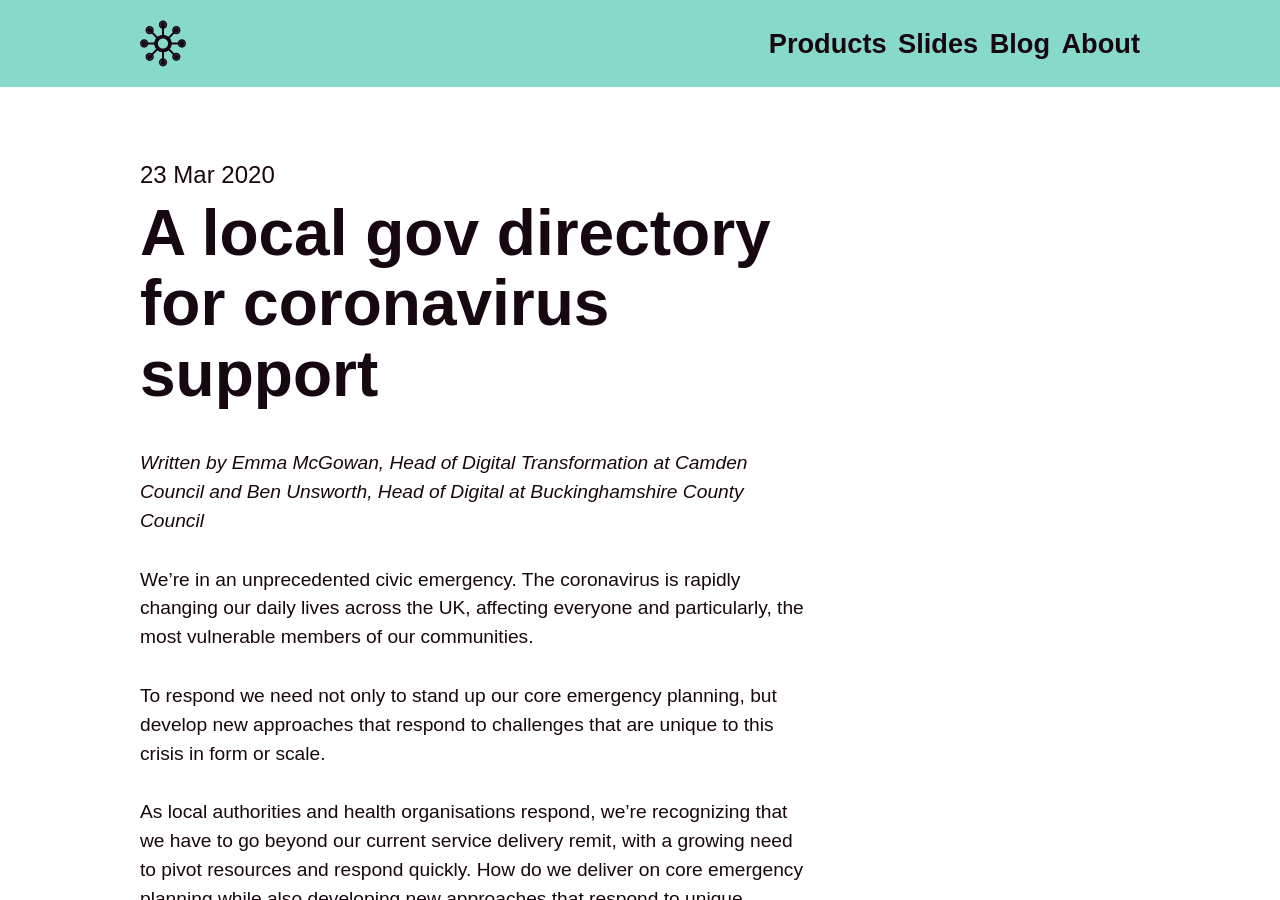
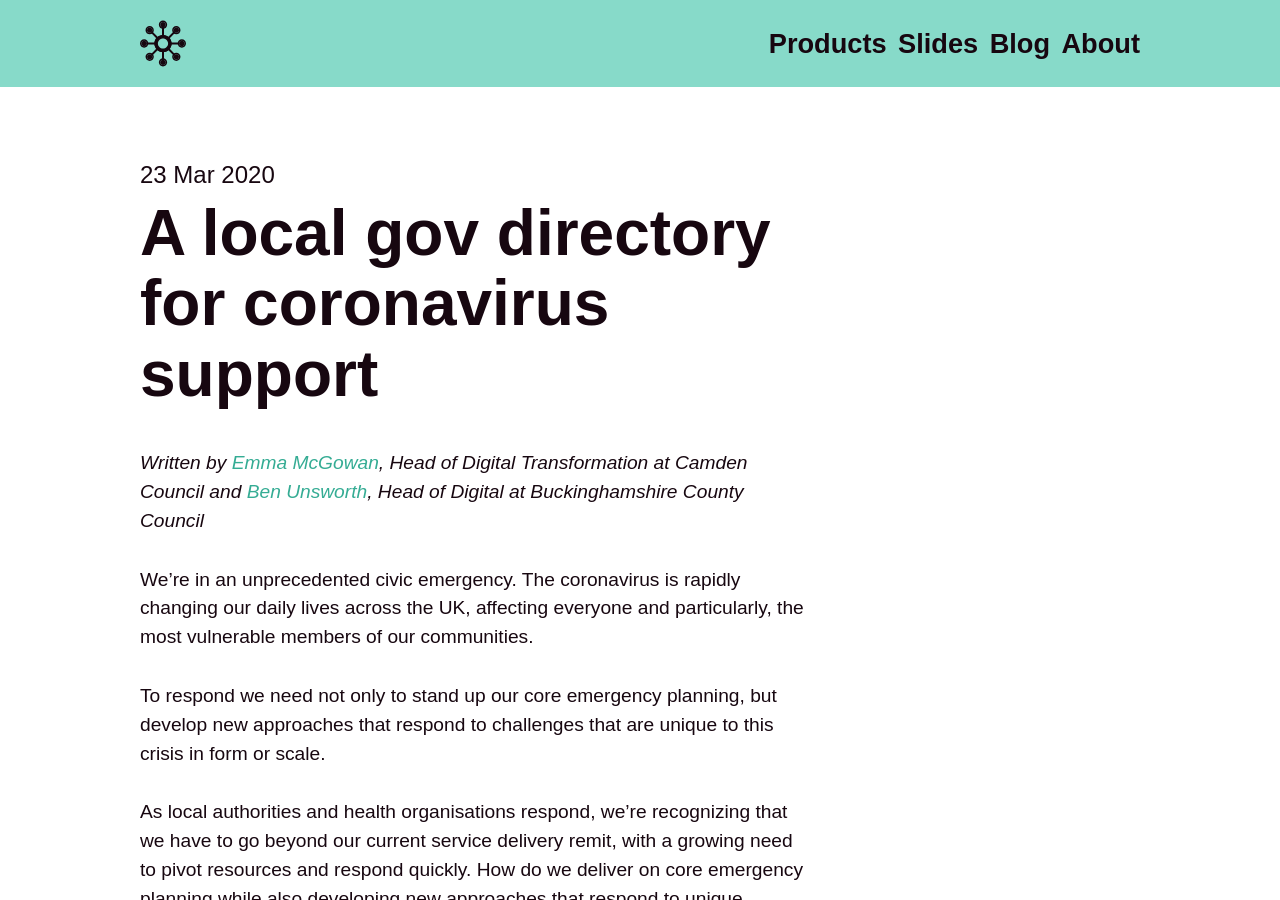
Before and after one commit to wearefuturegov/london-coronavirus-response-microsite, a Jekyll site: the page built from _posts/2020-03-26-localgov-directory-for-coronavirus-support.markdown, in a window 1280 px wide and 900 px high. Built offline with Jekyll 4.4.1, drawn with Linux system fonts in a browser that asks for light colours; some web fonts are replaced; part of the change alters nothing that is shown.

```diff
--- a/_posts/2020-03-26-localgov-directory-for-coronavirus-support.markdown
+++ b/_posts/2020-03-26-localgov-directory-for-coronavirus-support.markdown
@@ -3,7 +3,8 @@ title:  "A local gov directory for coronavirus support"
 date:   2020-03-23 19:50:31 +0000
 permalink: /blog/:title
 ---
-*Written by Emma McGowan, Head of Digital Transformation at Camden Council and Ben Unsworth, Head of Digital at Buckinghamshire County Council*
+*Written by [Emma McGowan](https://twitter.com/Emm_McG), Head of Digital Transformation at Camden Council and
+[Ben Unsworth](https://twitter.com/benunsworth), Head of Digital at Buckinghamshire County Council*
 
 We’re in an unprecedented civic emergency. The coronavirus is rapidly changing our daily lives across the UK, affecting everyone and particularly, the most vulnerable members of our communities.
 
```
